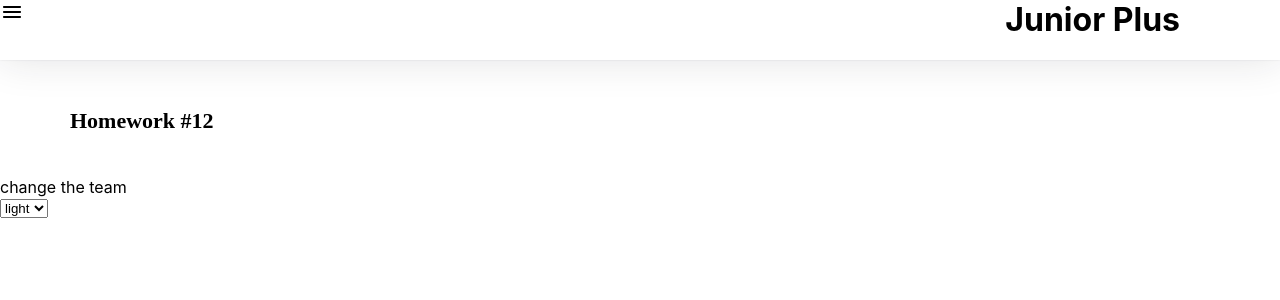
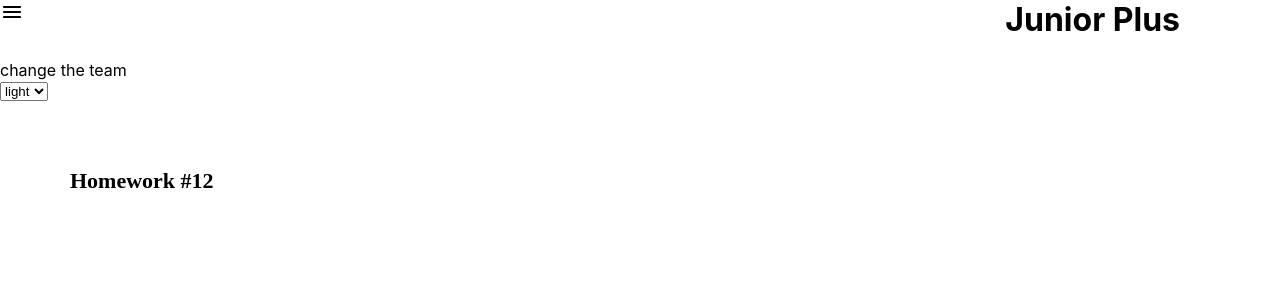
Before and after one commit to developeryudintsev/hometasks, a React (Create React App) app: page /#/junior-plus in a window 1280 px wide. Shown: the top 300 px of the page. Built offline with nearby package versions, Linux system fonts and the light colour scheme.

Commit message:
home task 12

```diff
--- a/src/s1-main/App.tsx
+++ b/src/s1-main/App.tsx
@@ -20,7 +20,7 @@ function App() {
         classNameApp=s.App3
     }
     return (
-        <div className={classNameApp}>
+        <div >
             {/*<HW1/>*/}
             {/*/!*раскомментировать по ходу выполнения*!/*/}
             {/*<HW2/>*/}
--- a/src/s2-homeworks/hw12/HW12.module.css
+++ b/src/s2-homeworks/hw12/HW12.module.css
@@ -17,3 +17,29 @@ html {
     background-color: var(--background);
     color: var(--color);
 }
+
+.App1 {
+    position: absolute;
+    width: 100%;
+    height: 100%;
+    left: 0px;
+    top: 60px;
+    background-color: #FFFFFF;
+}
+.App2 {
+    position: absolute;
+    width: 100%;
+    height: 100%;
+    left: 0px;
+    top: 60px;
+    background-color: #DDEEFF;
+}
+.App3 {
+    position: absolute;
+    width: 100%;
+    height: 100%;
+    left: 0px;
+    top: 60px;
+
+    background: #212A34;
+}
--- a/src/s2-homeworks/hw12/HW12.tsx
+++ b/src/s2-homeworks/hw12/HW12.tsx
@@ -24,7 +24,16 @@ const HW12 = () => {
     const id = useSelector<AppStoreType, initStateType>(state => state.theme)
     const dispatch = useDispatch();
     let themeId = id
-
+    let classNameApp=s.App1
+    if(id.themeId==1){
+        classNameApp=s.App1
+    }
+    if(id.themeId==2){
+        classNameApp=s.App2
+    }
+    if(id.themeId==3){
+        classNameApp=s.App3
+    }
 
     const change = (id: number) => { // дописать функцию
         dispatch(changeThemeId(id))
@@ -36,6 +45,7 @@ const HW12 = () => {
 
     return (
         <div id={'hw12'} className={s2.hw} >
+            <div className={classNameApp}>
             <div id={'hw12-text'} className={s2.hwTitle}>
                 Homework #12
             </div>
@@ -51,6 +61,7 @@ const HW12 = () => {
                     // сделать переключение тем
                 />
         </div>
+            </div>
         </div>
     )
 }
```
